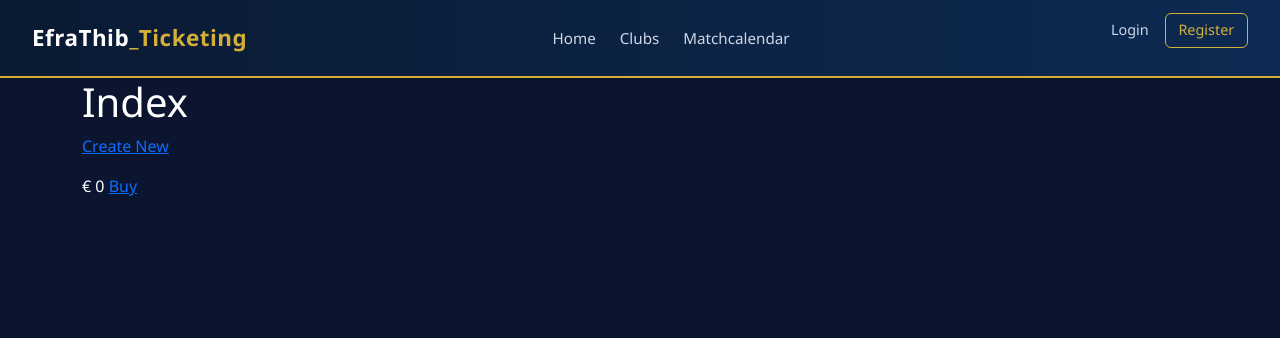
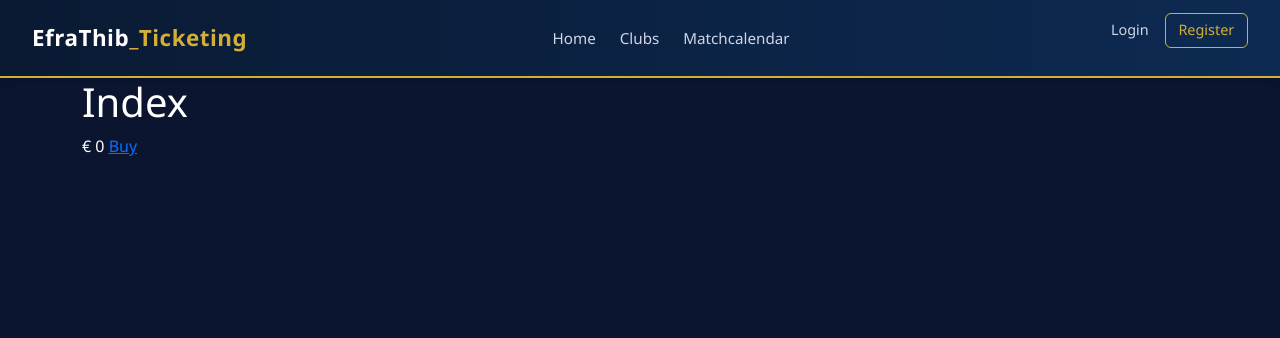
Before and after one commit to str-efrain/UCL_Ticketverkoop, an ASP.NET Core app: template UCL_Ticketverkoop/Views/ShoppingCart/Index.cshtml in a window 1280 px wide. Shown: the top 338 px of the page. Run offline with ASP.NET Core 8, Linux system fonts and the light colour scheme; the template is opened without the code that fills it, so the values that code supplies are empty; style sheets or scripts are compiled from the project's sources; some libraries are stand-ins or nearby versions.

Commit message:
Kleine aanpassing shoppingview

```diff
--- a/UCL_Ticketverkoop/Views/ShoppingCart/Index.cshtml
+++ b/UCL_Ticketverkoop/Views/ShoppingCart/Index.cshtml
@@ -5,10 +5,6 @@
 }
 
 <h1>Index</h1>
-
-<p>
-    <a asp-action="Create">Create New</a>
-</p>
 
 @foreach (var item in Model.Tickets) {
         <tr>
```
Also changed, not shown: .github/copilot-instructions.md (added).
